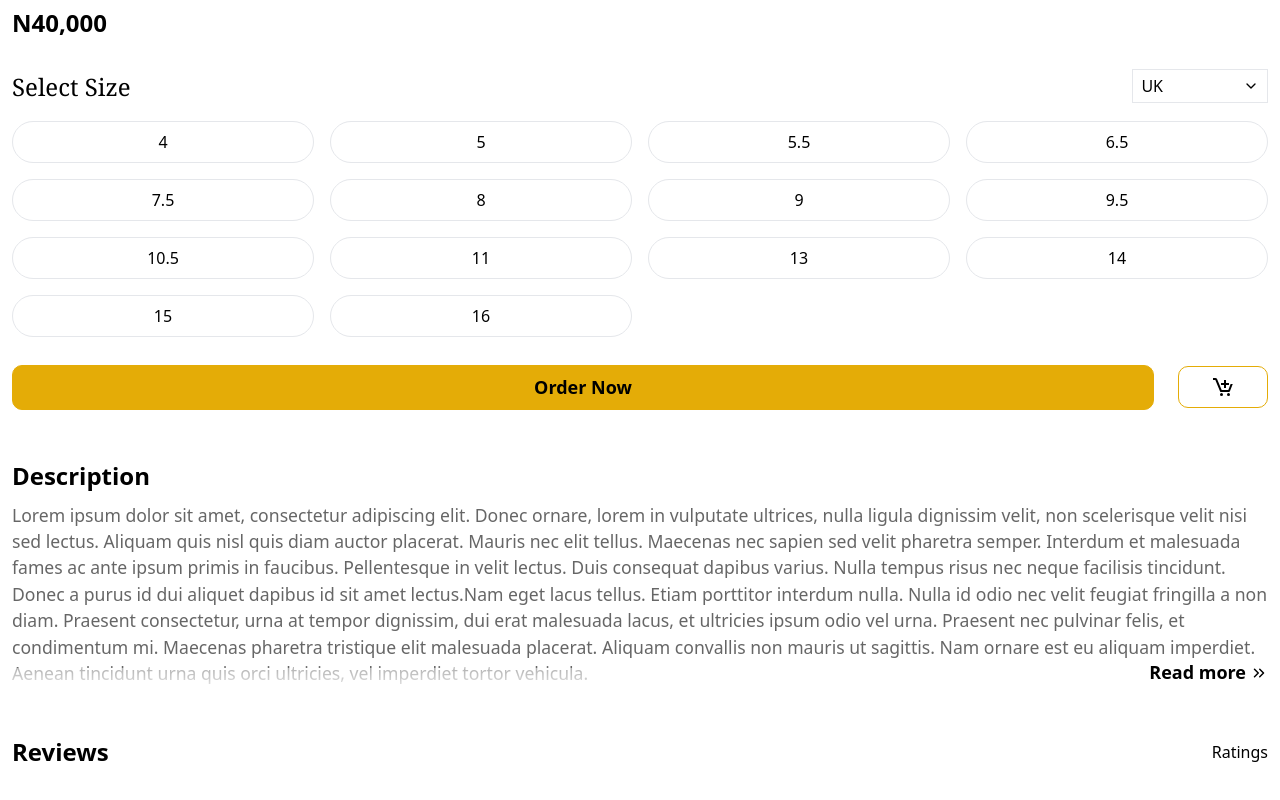
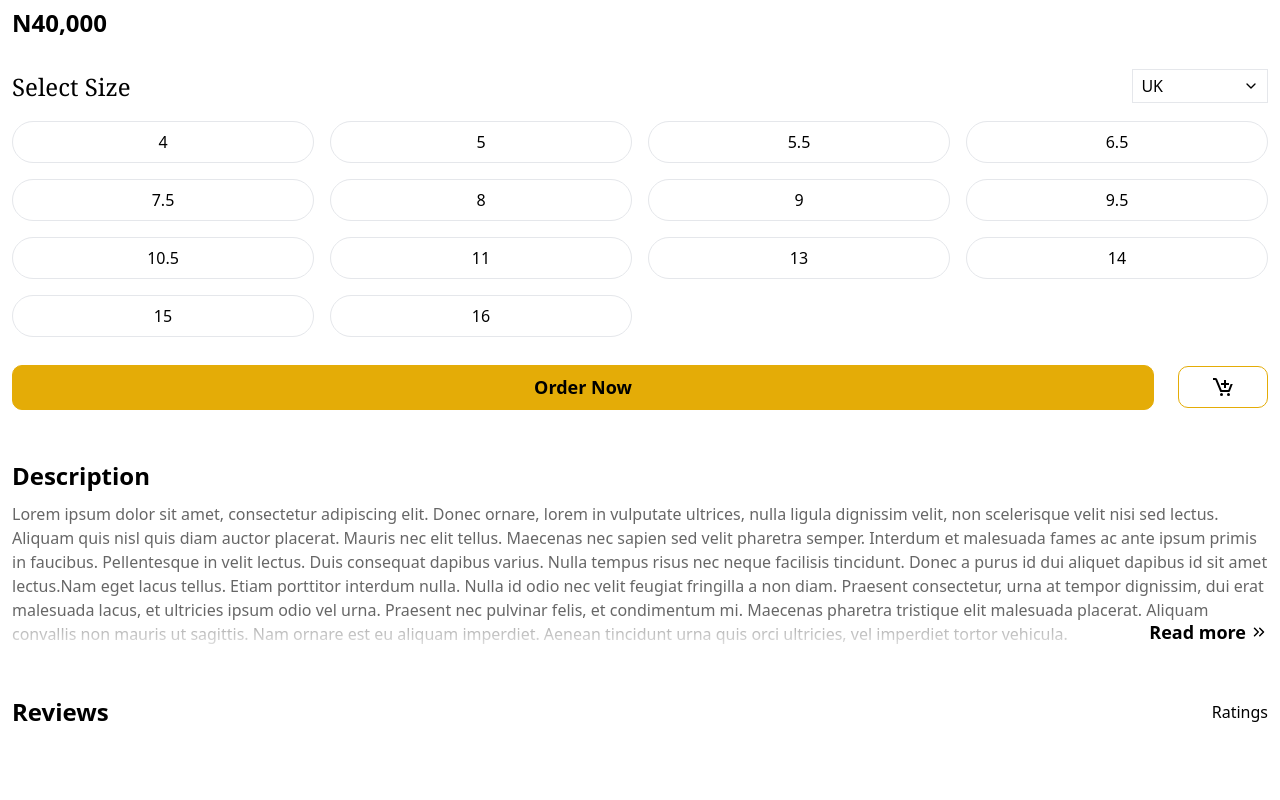
Before and after one commit to jephthahdominic/shoe-maker-template, a React (Vite) app: page /1 in a window 1280 px wide. Shown: the part 1249-2049 px from the top of the page. After the commit the page ends 2011 px from the top, so only its background shows below. Built offline with nearby package versions, Linux system fonts and the light colour scheme; a web font is replaced by a local one.

Commit message:
working on the product description page;

```diff
--- a/src/components/Description.jsx
+++ b/src/components/Description.jsx
@@ -7,7 +7,7 @@ export default function Description({product}) {
     <article className={`relative p-3 mt-6 ${!readMore ? 'max-h-[300px]' : 'h-max'} overflow-hidden ${!readMore && 'fading-bottom'}`}
     onClick={()=>setReadMore(s=>!s)}>
       <h2 className='font-sans font-semibold text-[1.5rem]'>Description</h2>
-      <p className='leading-normal text-darkTransparent text-[1.1rem] mt-2'>{product.description}</p>
+      <p className='leading-normal text-darkTransparent text-[1rem] mt-2'>{product.description}</p>
       <div className={`${!readMore && 'absolute'} w-full right-3 bottom-3 z-10 flex justify-end`}>
         {!readMore ? <span className='text-[1.125rem] flex items-center gap-1 font-semibold'>Read more <FiChevronsRight /></span> : <span
         className='text-[1.125rem] flex items-center gap-1 font-semibold'>Read less <FiChevronsLeft /></span>}
```
